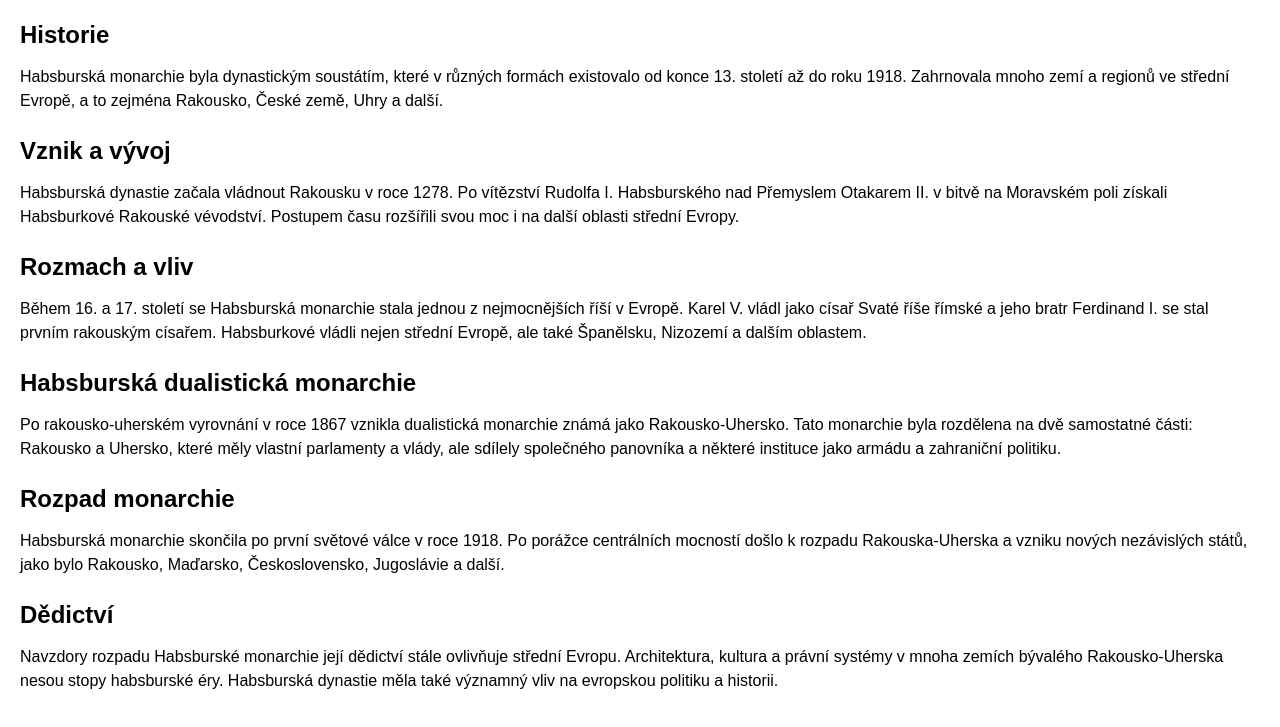
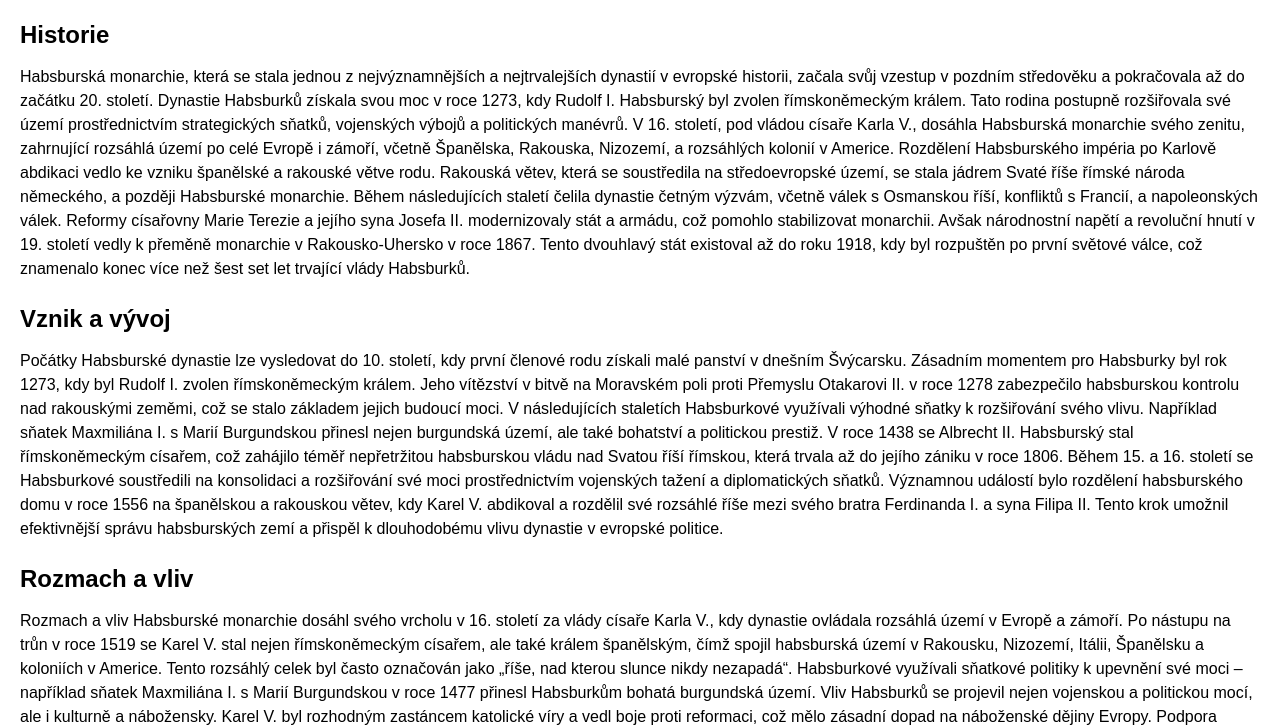
Before and after one commit to Prochyy/Prochyy.github.io, a plain HTML site: page index.html in a window 1280 px wide. Shown: the part 75-802 px from the top of the page. Drawn offline with Linux system fonts and the light colour scheme.

Commit message:
Habsburska monarchie rozsireni

```diff
--- a/index.html
+++ b/index.html
@@ -46,28 +46,77 @@
     <h1>Habsburská monarchie</h1>
 
     <h2>Historie</h2>
-    <p>Habsburská monarchie byla dynastickým soustátím, které v různých formách existovalo od konce 13. století až do
-roku 1918. Zahrnovala mnoho zemí a regionů ve střední Evropě, a to zejména Rakousko, České země, Uhry a další.</p>
+    <p>Habsburská monarchie, která se stala jednou z nejvýznamnějších a nejtrvalejších dynastií v evropské
+historii, začala svůj vzestup v pozdním středověku a pokračovala až do začátku 20. století. Dynastie Habsburků
+získala svou moc v roce 1273, kdy Rudolf I. Habsburský byl zvolen římskoněmeckým králem. Tato rodina postupně
+rozšiřovala své území prostřednictvím strategických sňatků, vojenských výbojů a politických manévrů. V 16.
+století, pod vládou císaře Karla V., dosáhla Habsburská monarchie svého zenitu, zahrnující rozsáhlá území po celé
+Evropě i zámoří, včetně Španělska, Rakouska, Nizozemí, a rozsáhlých kolonií v Americe. Rozdělení Habsburského
+impéria po Karlově abdikaci vedlo ke vzniku španělské a rakouské větve rodu. Rakouská větev, která se soustředila
+na středoevropské území, se stala jádrem Svaté říše římské národa německého, a později Habsburské monarchie.
+Během následujících staletí čelila dynastie četným výzvám, včetně válek s Osmanskou říší, konfliktů s Francií, a
+napoleonských válek. Reformy císařovny Marie Terezie a jejího syna Josefa II. modernizovaly stát a armádu, což
+pomohlo stabilizovat monarchii. Avšak národnostní napětí a revoluční hnutí v 19. století vedly k přeměně
+monarchie v Rakousko-Uhersko v roce 1867. Tento dvouhlavý stát existoval až do roku 1918, kdy byl rozpuštěn po
+první světové válce, což znamenalo konec více než šest set let trvající vlády Habsburků.</p>
 
     <h2>Vznik a vývoj</h2>
-    <p>Habsburská dynastie začala vládnout Rakousku v roce 1278. Po vítězství Rudolfa I. Habsburského nad Přemyslem
-Otakarem II. v bitvě na Moravském poli získali Habsburkové Rakouské vévodství. Postupem času rozšířili svou moc i na
-další oblasti střední Evropy.</p>
+    <p>Počátky Habsburské dynastie lze vysledovat do 10. století, kdy první členové rodu získali malé panství v
+dnešním Švýcarsku. Zásadním momentem pro Habsburky byl rok 1273, kdy byl Rudolf I. zvolen římskoněmeckým králem. Jeho
+vítězství v bitvě na Moravském poli proti Přemyslu Otakarovi II. v roce 1278 zabezpečilo habsburskou kontrolu nad
+rakouskými zeměmi, což se stalo základem jejich budoucí moci. V následujících staletích Habsburkové využívali výhodné
+sňatky k rozšiřování svého vlivu. Například sňatek Maxmiliána I. s Marií Burgundskou přinesl nejen burgundská území,
+ale také bohatství a politickou prestiž. V roce 1438 se Albrecht II. Habsburský stal římskoněmeckým císařem, což
+zahájilo téměř nepřetržitou habsburskou vládu nad Svatou říší římskou, která trvala až do jejího zániku v roce 1806.
+Během 15. a 16. století se Habsburkové soustředili na konsolidaci a rozšiřování své moci prostřednictvím vojenských
+tažení a diplomatických sňatků. Významnou událostí bylo rozdělení habsburského domu v roce 1556 na španělskou a
+rakouskou větev, kdy Karel V. abdikoval a rozdělil své rozsáhlé říše mezi svého bratra Ferdinanda I. a syna Filipa
+II. Tento krok umožnil efektivnější správu habsburských zemí a přispěl k dlouhodobému vlivu dynastie v evropské
+politice.</p>
 
     <h2>Rozmach a vliv</h2>
-    <p>Během 16. a 17. století se Habsburská monarchie stala jednou z nejmocnějších říší v Evropě. Karel V. vládl
-jako císař Svaté říše římské a jeho bratr Ferdinand I. se stal prvním rakouským císařem. Habsburkové vládli nejen
-střední Evropě, ale také Španělsku, Nizozemí a dalším oblastem.</p>
+    <p>Rozmach a vliv Habsburské monarchie dosáhl svého vrcholu v 16. století za vlády císaře Karla V., kdy dynastie
+ovládala rozsáhlá území v Evropě a zámoří. Po nástupu na trůn v roce 1519 se Karel V. stal nejen římskoněmeckým
+císařem, ale také králem španělským, čímž spojil habsburská území v Rakousku, Nizozemí, Itálii, Španělsku a koloniích
+v Americe. Tento rozsáhlý celek byl často označován jako „říše, nad kterou slunce nikdy nezapadá“. Habsburkové
+využívali sňatkové politiky k upevnění své moci – například sňatek Maxmiliána I. s Marií Burgundskou v roce 1477
+přinesl Habsburkům bohatá burgundská území. Vliv Habsburků se projevil nejen vojenskou a politickou mocí, ale i
+kulturně a nábožensky. Karel V. byl rozhodným zastáncem katolické víry a vedl boje proti reformaci, což mělo zásadní
+dopad na náboženské dějiny Evropy. Podpora umění a věd ze strany habsburského dvora vedla k rozkvětu renesanční
+kultury ve střední Evropě. Navíc, díky své strategické poloze a schopnosti manévrovat mezi mocnostmi, se Habsburská
+monarchie stala klíčovým hráčem v evropské politice. Tato éra rozmachu přinesla stabilitu a prosperitu mnoha regionům
+pod habsburskou vládou, což přetrvávalo až do postupného úpadku moci monarchie v následujících stoletích.</p>
 
     <h2>Habsburská dualistická monarchie</h2>
-    <p>Po rakousko-uherském vyrovnání v roce 1867 vznikla dualistická monarchie známá jako Rakousko-Uhersko. Tato
-monarchie byla rozdělena na dvě samostatné části: Rakousko a Uhersko, které měly vlastní parlamenty a vlády, ale
-sdílely společného panovníka a některé instituce jako armádu a zahraniční politiku.</p>
+    <p>Tento politický útvar vznikl po Rakousko-uherském vyrovnání (Ausgleich), které uzavřeli císař František Josef
+I. a představitelé uherské šlechty. Rakousko-Uhersko se skládalo ze dvou samostatných států – Rakouska (Cisleithania)
+a Uherska (Transleithania) – které byly spojeny osobou panovníka, společnou zahraniční politikou, obranou a
+financemi.
+
+Rakouská část zahrnovala rakouské dědičné země, Čechy, Moravu, Slezsko, Halič, Bukovinu a části Itálie, zatímco
+uherská část zahrnovala Uhry, Slovensko, Chorvatsko, Sedmihradsko a některé další oblasti. Každý z těchto dvou států
+měl vlastní parlament, vládu a ústavu, což jim poskytovalo značnou míru autonomie ve vnitřních záležitostech.
+Společná ministerstva pro zahraničí, válku a finance byla řízena z Vídně, kde se nacházelo hlavní sídlo císařského
+dvora.
+
+Dualistická struktura monarchie měla za cíl uspokojit rostoucí národnostní požadavky Maďarů, kteří dlouho usilovali o
+větší autonomii. Nicméně tento kompromis vedl k nárůstu nespokojenosti mezi dalšími národy v monarchii, jako byli
+Češi, Poláci, Slováci, Rumuni, Srbové a Chorvati, kteří požadovali obdobná práva a uznání. Tyto národnostní
+konflikty, spolu s dalšími sociálními a politickými problémy, oslabovaly stabilitu monarchie.</p>
 
     <h2>Rozpad monarchie</h2>
-    <p>Habsburská monarchie skončila po první světové válce v roce 1918. Po porážce centrálních mocností došlo k
-rozpadu Rakouska-Uherska a vzniku nových nezávislých států, jako bylo Rakousko, Maďarsko, Československo, Jugoslávie
-a další.</p>
+    <p>Rozpad Habsburské monarchie, který vyvrcholil v roce 1918, byl důsledkem kombinace vojenských porážek,
+národnostních nepokojů a politických krizí. První světová válka těžce zasáhla Rakousko-Uhersko, které se ocitlo pod
+neustálým tlakem na několika frontách a čelilo nedostatku zdrojů a vážným ekonomickým problémům. Vojenské neúspěchy,
+zejména po porážkách na italské frontě a východní frontě, podkopaly morálku armády i obyvatelstva. Současně rostla
+nespokojenost mezi národy monarchie, které využily oslabení centrální moci k prosazení svých autonomních a národních
+cílů.
+
+V říjnu 1918 začaly jednotlivé národy monarchie vyhlašovat svou nezávislost. Češi a Slováci vyhlásili vznik
+Československa, Maďaři se odtrhli a vyhlásili nezávislou Maďarskou republiku, a podobně postupovaly další národy,
+jako Poláci, Jihoslované a Rumuni. 3. listopadu 1918 podepsalo Rakousko příměří s Itálií a 11. listopadu abdikoval
+císař Karel I., což fakticky znamenalo konec habsburské vlády. Tímto aktem se definitivně rozpadlo Rakousko-Uhersko a
+vznikla řada nových národních států ve střední Evropě.</p>
 
     <h2>Dědictví</h2>
     <p>Navzdory rozpadu Habsburské monarchie její dědictví stále ovlivňuje střední Evropu. Architektura, kultura a
```
